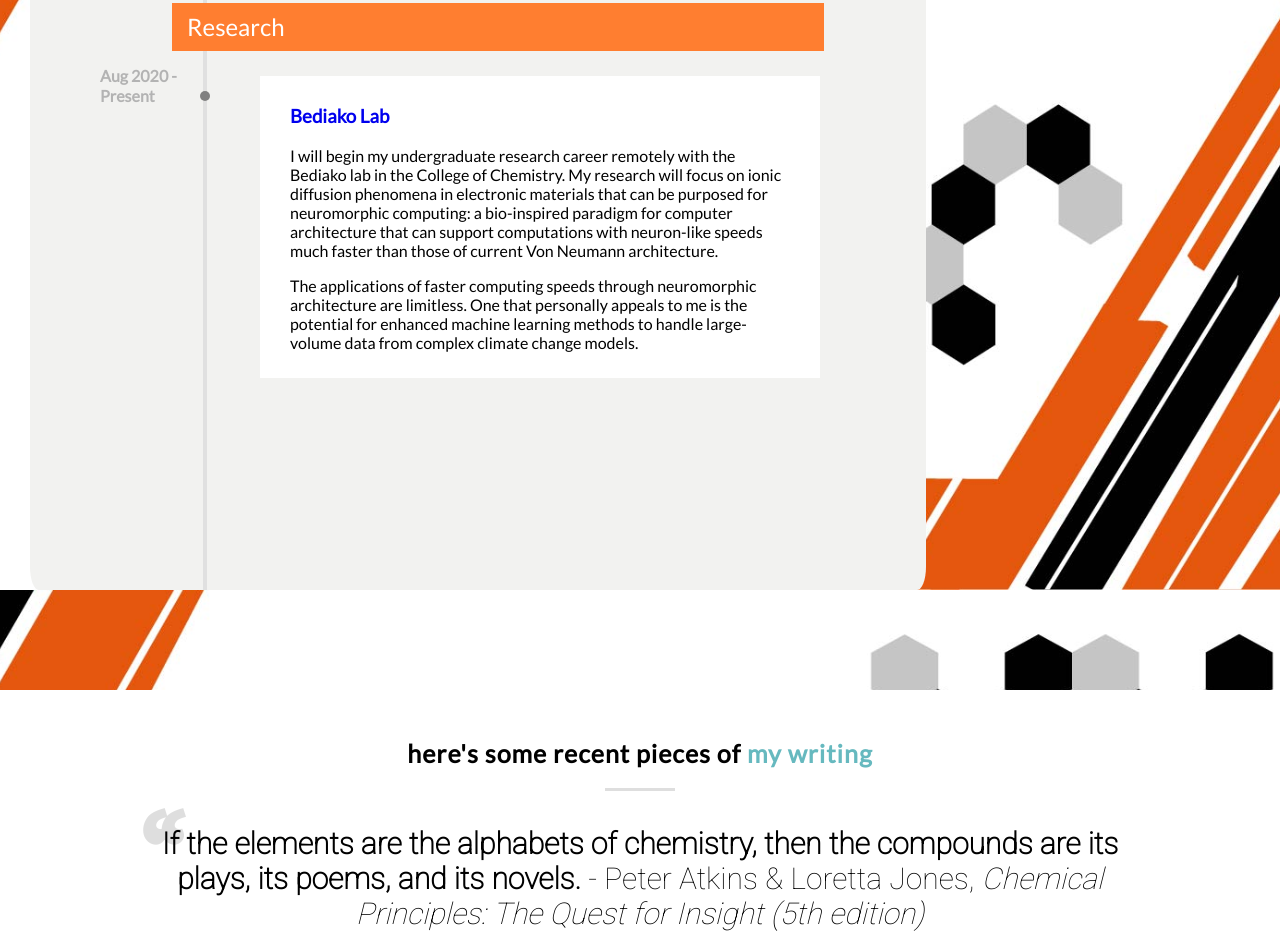
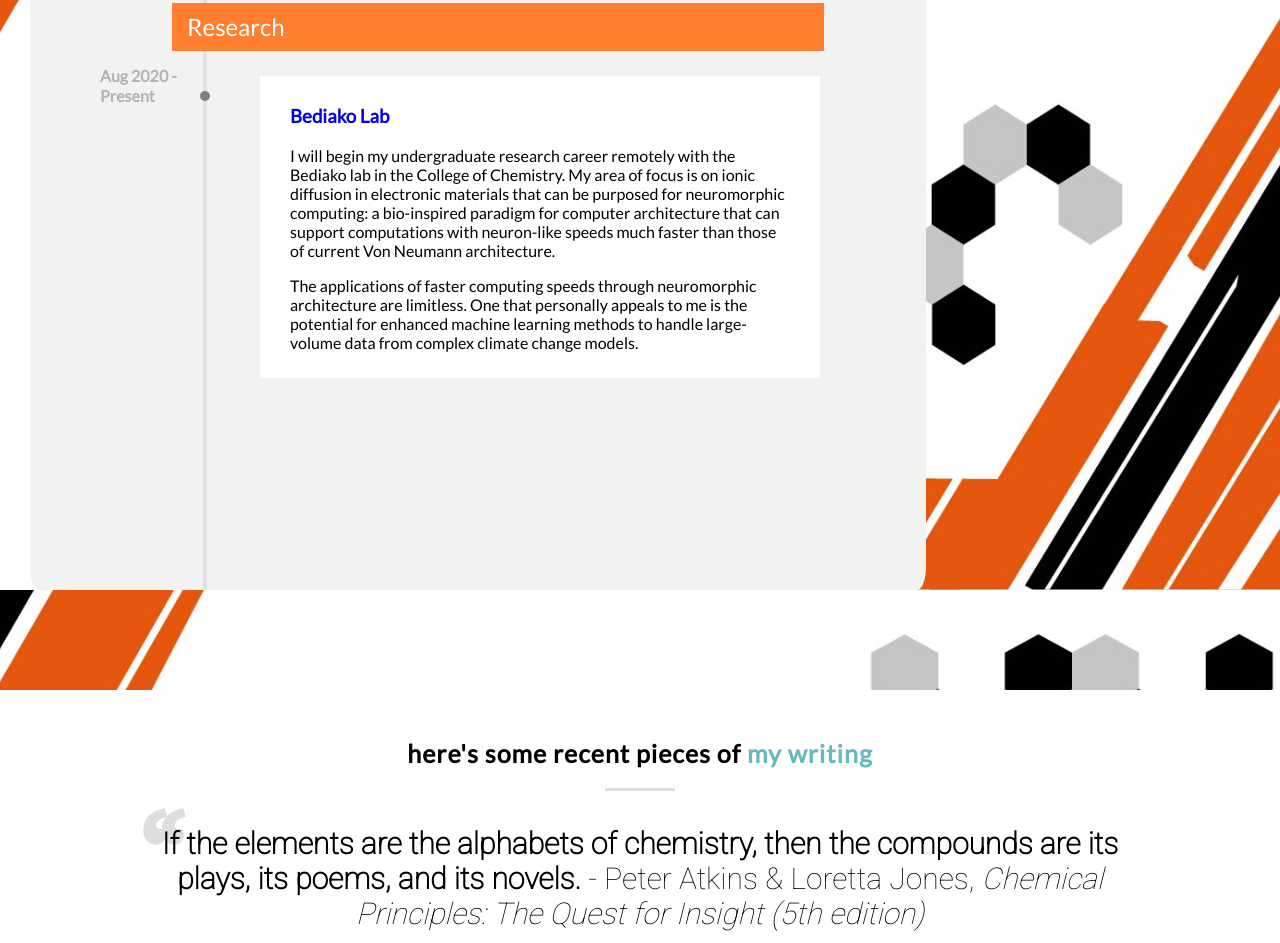
Before and after one commit to bryank-js/bryank-js.github.io, a plain HTML site: page index.html in a window 1280 px wide. Shown: the part 3210-4153 px from the top of the page. Drawn offline with nearby package versions, Linux system fonts and the light colour scheme; files whose address does not match are found by name.

Commit message:
Update index.html

```diff
--- a/index.html
+++ b/index.html
@@ -267,7 +267,7 @@
 					<div class="wow animate__animated animate__fadeInRight">
 					<div class="timeline-content">
 						<h3><a href="https://www.bediakolab.org/" target="_blank" style="text-decoration: none" style="color: #696969">Bediako Lab</a></h3>
-						<p> I will begin my undergraduate research career remotely with the Bediako lab in the College of Chemistry. My research will focus on ionic diffusion phenomena in electronic materials that can be purposed for neuromorphic computing: a bio-inspired paradigm for computer architecture that can support computations with neuron-like speeds much faster than those of current Von Neumann architecture.
+						<p> I will begin my undergraduate research career remotely with the Bediako lab in the College of Chemistry. My area of focus is on ionic diffusion in electronic materials that can be purposed for neuromorphic computing: a bio-inspired paradigm for computer architecture that can support computations with neuron-like speeds much faster than those of current Von Neumann architecture.
 						</p>
 						<p> The applications of faster computing speeds through neuromorphic architecture are limitless. One that personally appeals to me is the potential for enhanced machine learning methods to handle large-volume data from complex climate change models.
 						</p>
```
